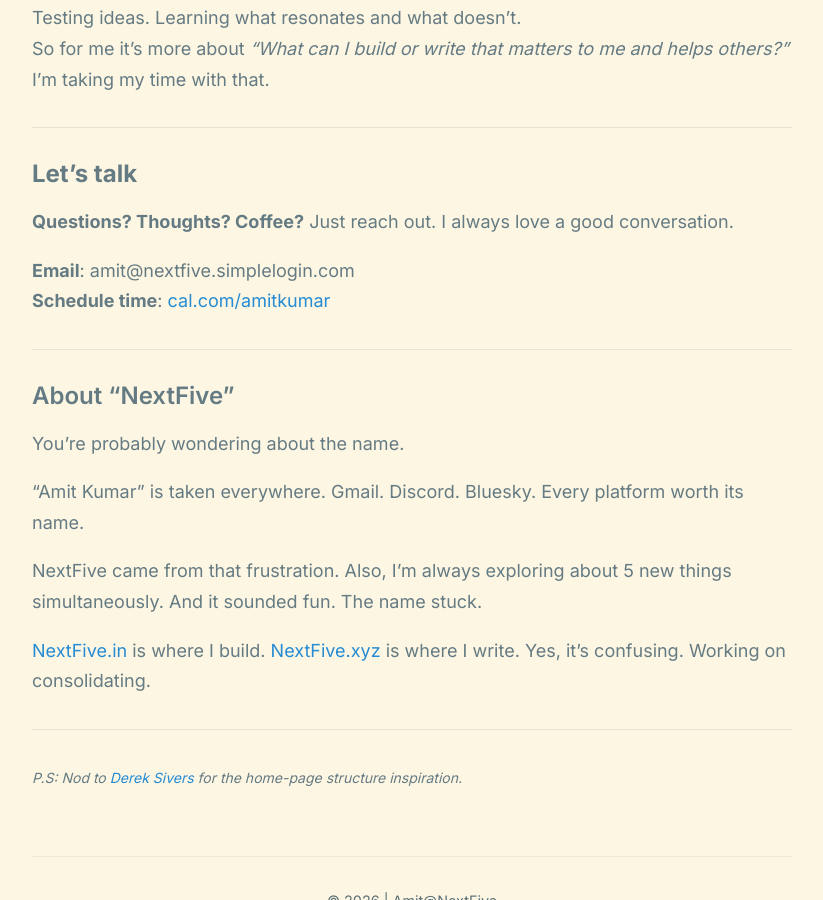
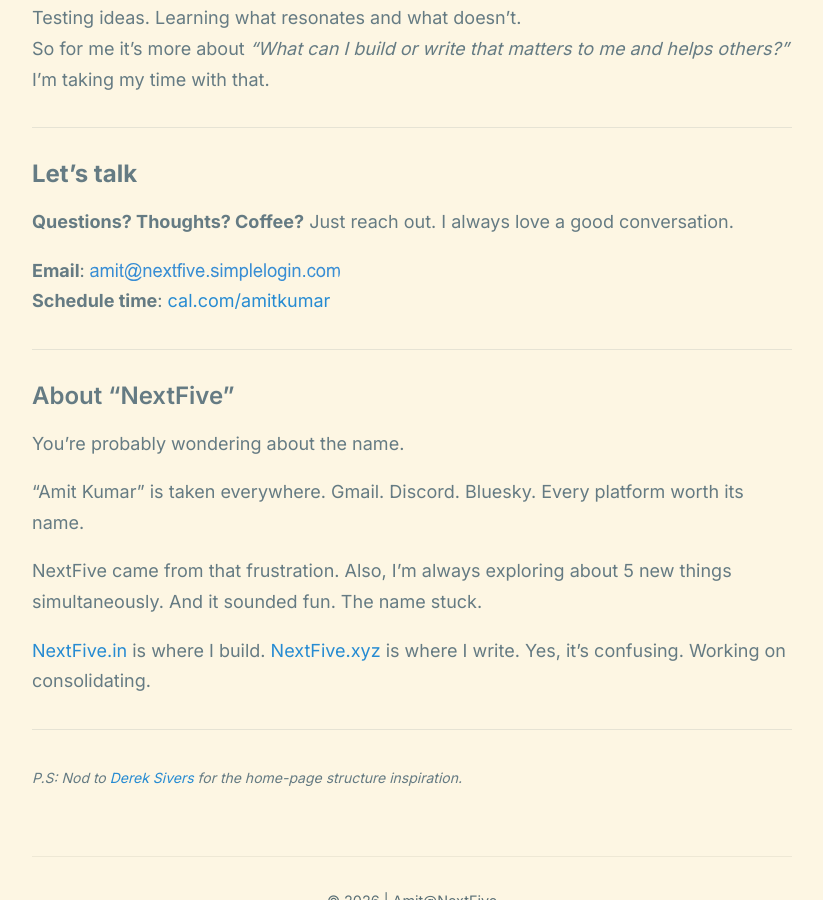
Before and after one commit to heyamitkmr/heyamitkmr.github.io, a Jekyll site: the page built from about.md, in a window 1280 px wide and 900 px high, scrolled down 5225 px. Shown: the whole window, without its empty margins (228-1051 px from the left). Built offline with Jekyll 4.4.1, drawn with Linux system fonts in a browser that asks for light colours; a script that is not in the unit is left out.

Commit message:
contact svg

```diff
--- a/about.md
+++ b/about.md
@@ -132,7 +132,7 @@
 **Questions? Thoughts? Coffee?**
 Just reach out. I always love a good conversation.
 
-**Email**:  amit@nextfive.simplelogin.com<br>
+**Email**:  <img src="/assets/images/ref/contact.svg" style="vertical-align: text-bottom; margin: 0; display: inline; box-shadow: none;" width="250" /> <br>
 **Schedule time**: [cal.com/amitkumar](https://cal.com/amitkumar)
 
 ---
```
Also changed, not shown: orbit.md (+2 -0 lines), assets/images/ref/contact.svg (added).
